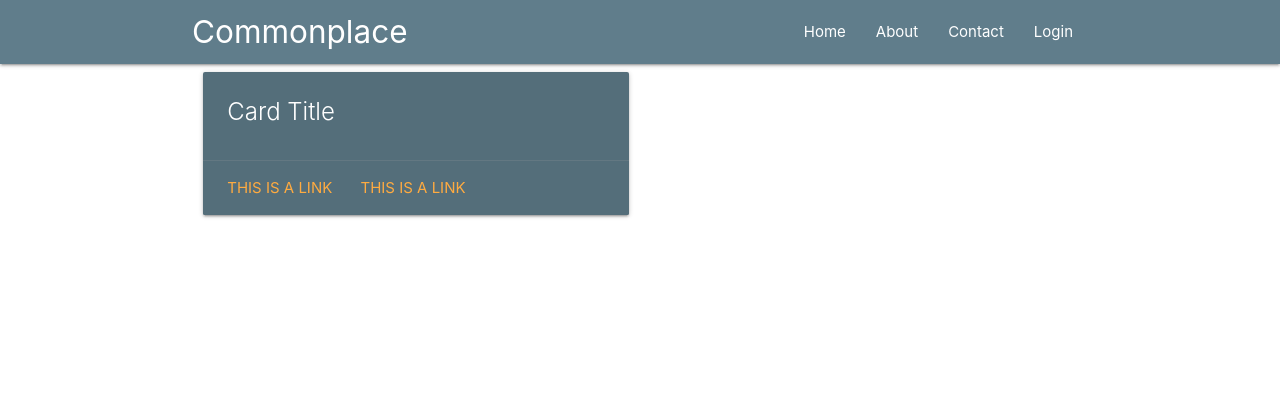
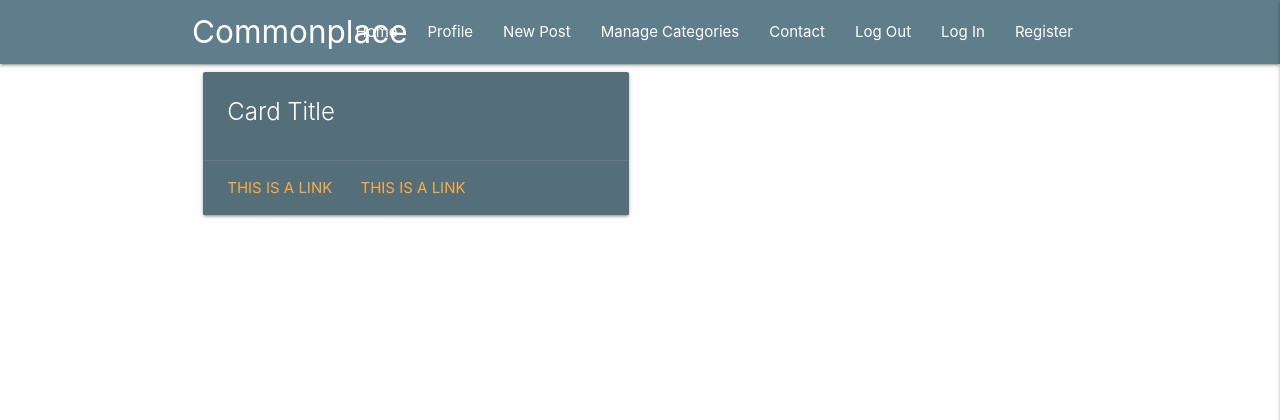
Before and after one commit to MichaelpHann/MS3-Project, a Flask app: page / in a window 1280 px wide. Shown: the top 420 px of the page. Run offline with Flask 2, Linux system fonts and the light colour scheme; data that the repository does not hold is empty; some libraries are stand-ins or nearby versions.

Commit message:
Updating and styling navbars

```diff
--- a/static/js/script.js
+++ b/static/js/script.js
@@ -1,3 +1,3 @@
 $(document).ready(function(){
-    $(".sidenav").sidenav();
+    $(".sidenav").sidenav({edge: "right"});
 })
--- a/templates/base.html
+++ b/templates/base.html
@@ -10,7 +10,7 @@
     <link href="https://fonts.googleapis.com/icon?family=Material+Icons" rel="stylesheet">
     <!-- Materialize CSS-->
     <link rel="stylesheet" href="https://cdnjs.cloudflare.com/ajax/libs/materialize/1.0.0/css/materialize.min.css" type="text/css">
-    <!-- Static CSS -->
+    <!-- Custom CSS -->
     <link rel="stylesheet" href="{{ url_for('static', filename='css/style.css') }}" type="text/css">
 
     {% block styles %}
@@ -23,27 +23,38 @@
     {% endif %}
 </head>
 <body>
-
-    <nav class="nav-wraper blue-grey">
+    <!-- navbar -->
+    <nav class="nav-wrapper blue-grey">
         <div class="container">
-            <a href="#" class="brand-logo">Commonplace</a>
-            <a href="#" class="sidenav-trigger" data-target="mobile-links">
+            <a href="{{ url_for('get_posts') }}" class="brand-logo">Commonplace</a>
+            <a href="#" class="sidenav-trigger right" data-target="mobile-links">
                 <i class="material-icons">menu</i>
             </a>
             <ul class="right hide-on-med-and-down">
-                <li><a href="#">Home</a></li>
-                <li><a href="#">About</a></li>
+                <li><a href="{{ url_for('get_posts') }}">Home</a></li>
+                <li><a href="#">Profile</a></li>
+                <li><a href="#">New Post</a></li>
+                <li><a href="#">Manage Categories</a></li>
                 <li><a href="#">Contact</a></li>
-                <li><a href="#">Login</a></li>
+                <li><a href="#">Log Out</a></li>
+                <li><a href="#">Log In</a></li>
+                <li><a href="#">Register</a></li>
             </ul>
         </div>
     </nav>
 
+    <!-- mobile sidenav -->
     <ul class="sidenav" id="mobile-links">
-        <li><a href="#">Home</a></li>
-        <li><a href="#">About</a></li>
+        <li class="center-align blue-grey-text"><h4>Commonplace</h4></li>
+        <hr>
+        <li><a href="{{ url_for('get_posts') }}">Home</a></li>
+        <li><a href="#">Profile</a></li>
+        <li><a href="#">New Post</a></li>
+        <li><a href="#">Manage Categories</a></li>
         <li><a href="#">Contact</a></li>
-        <li><a href="#">Login</a></li>
+        <li><a href="#">Log Out</a></li>
+        <li><a href="#">Log In</a></li>
+        <li><a href="#">Register</a></li>
     </ul>
 
     <main class="container">
@@ -51,8 +62,11 @@
         {% endblock content %}
     </main>
 
+    <!-- jQuery -->
     <script src="https://code.jquery.com/jquery-3.5.1.min.js" integrity="sha256-9/aliU8dGd2tb6OSsuzixeV4y/faTqgFtohetphbbj0=" crossorigin="anonymous"></script>
+    <!-- Materialize CSS -->
     <script src="https://cdnjs.cloudflare.com/ajax/libs/materialize/1.0.0/js/materialize.min.js"></script>
+    <!-- Custom Javascript -->
     <script src="{{ url_for('static', filename='js/script.js') }}"></script>
     {% block scripts %}
     {% endblock scripts %}
```
